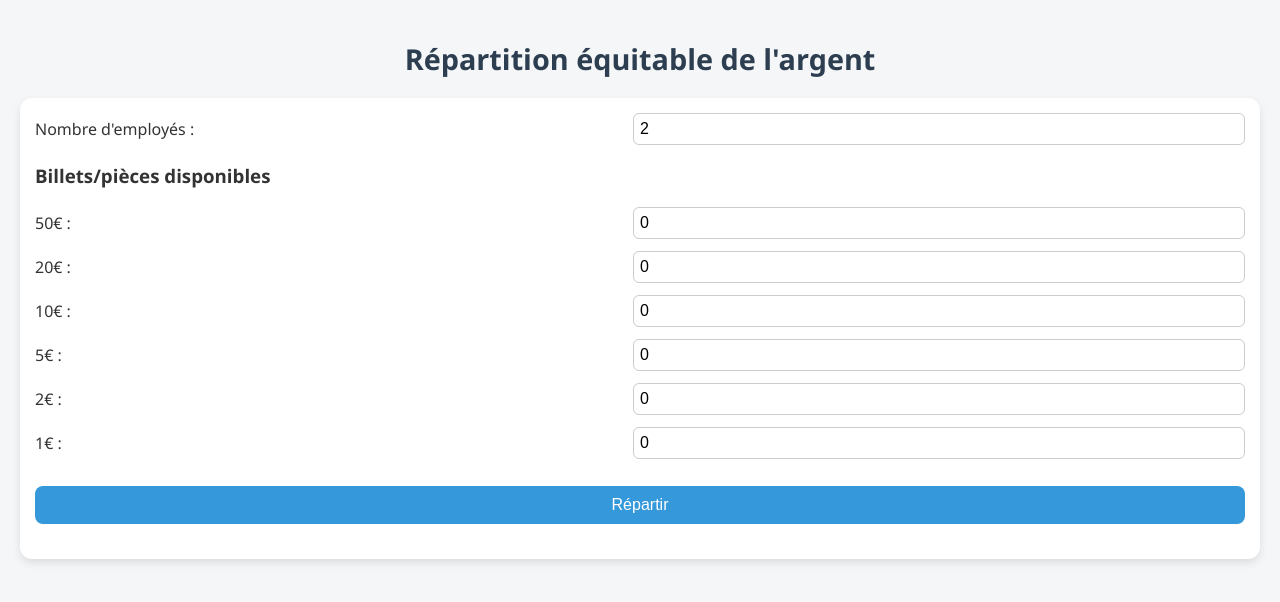
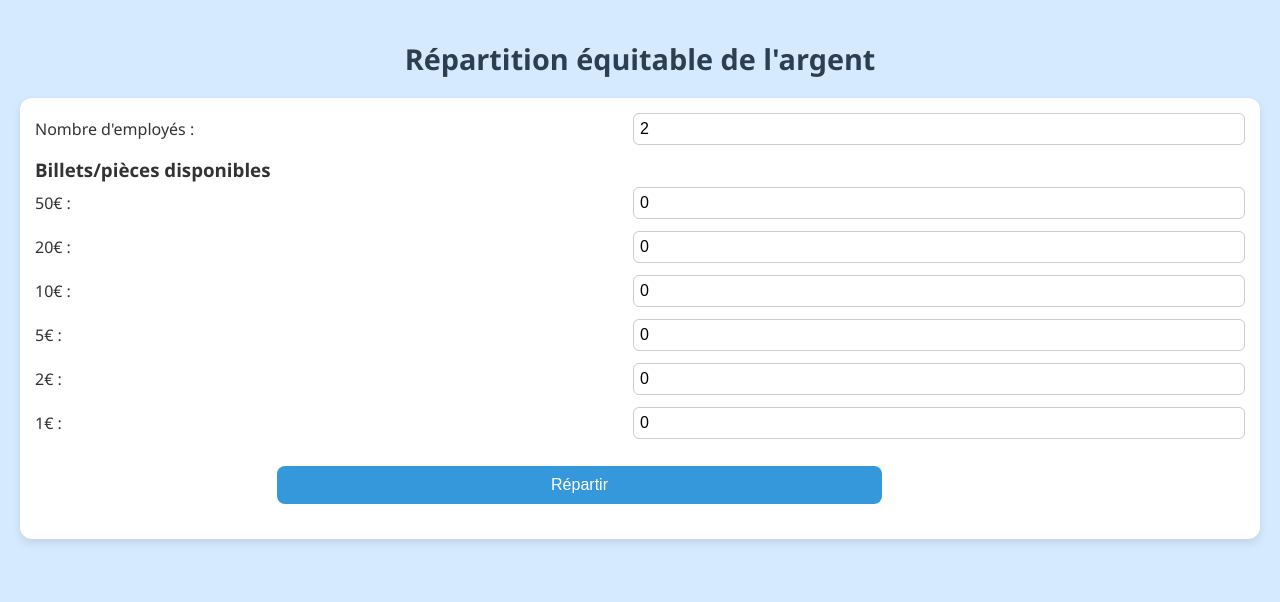
Before and after one commit to TomDMonkey/picotte, a plain HTML site: page index.html in a window 1280 px wide. Drawn offline with Linux system fonts and the light colour scheme.

Commit message:
Update index.html

```diff
--- a/index.html
+++ b/index.html
@@ -7,7 +7,7 @@
     <style>
       body {
         font-family: "Segoe UI", Tahoma, Geneva, Verdana, sans-serif;
-        background: #f4f6f8;
+        background: #cbe5ffc5;
         color: #333;
         padding: 20px;
         max-width: 100%;
@@ -17,6 +17,14 @@
         text-align: center;
         color: #2c3e50;
         font-size: 1.8em;
+      }
+      h3 {
+        margin-top: 10px; /* réduit l'espace au dessus */
+        margin-bottom: 5px; /* réduit l'espace en dessous */
+      }
+
+      .form-group {
+        margin-bottom: 6px; /* diminue un peu la marge sous les champs */
       }
       .container {
         background: #ffffff;
@@ -46,10 +54,11 @@
         color: white;
         padding: 10px;
         border: none;
+        margin-left: 20%;
         border-radius: 8px;
         cursor: pointer;
         font-size: 1em;
-        width: 100%;
+        width: 50%;
         margin-top: 15px;
       }
       button:hover {
```
